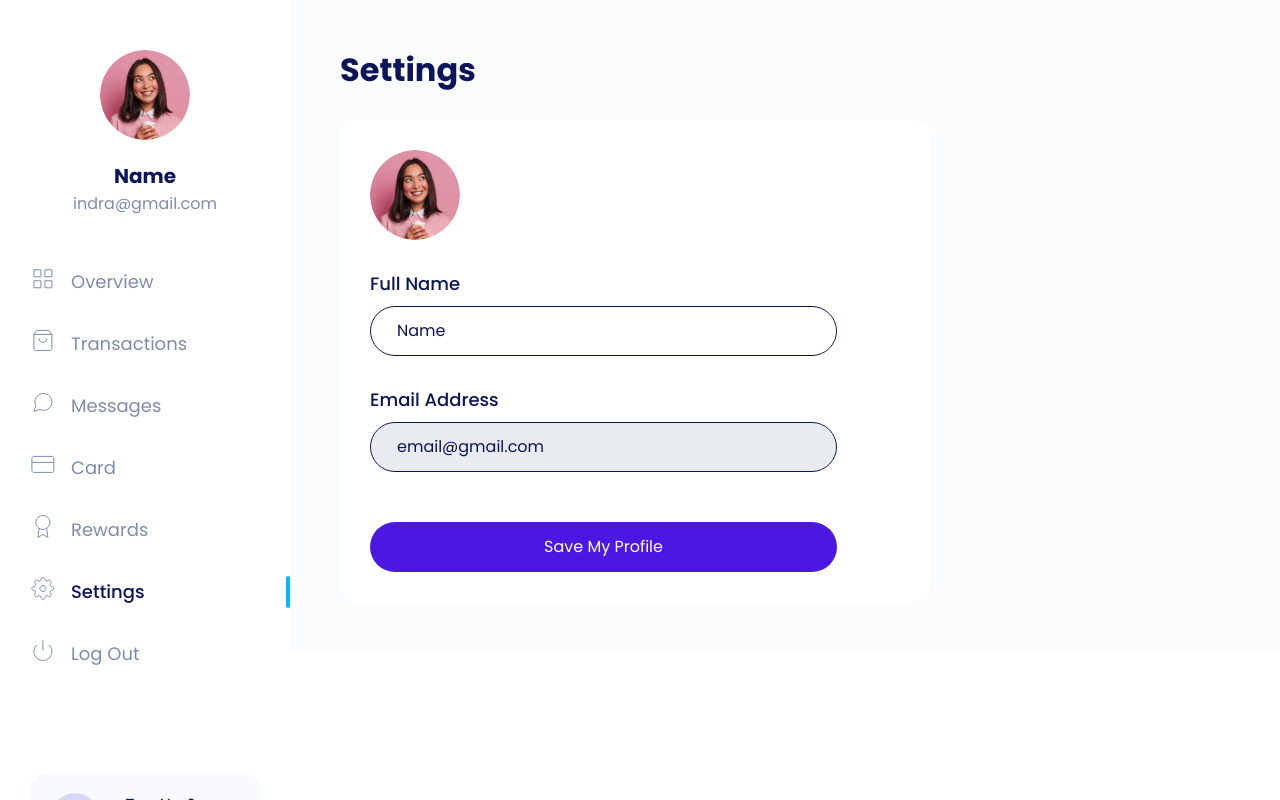
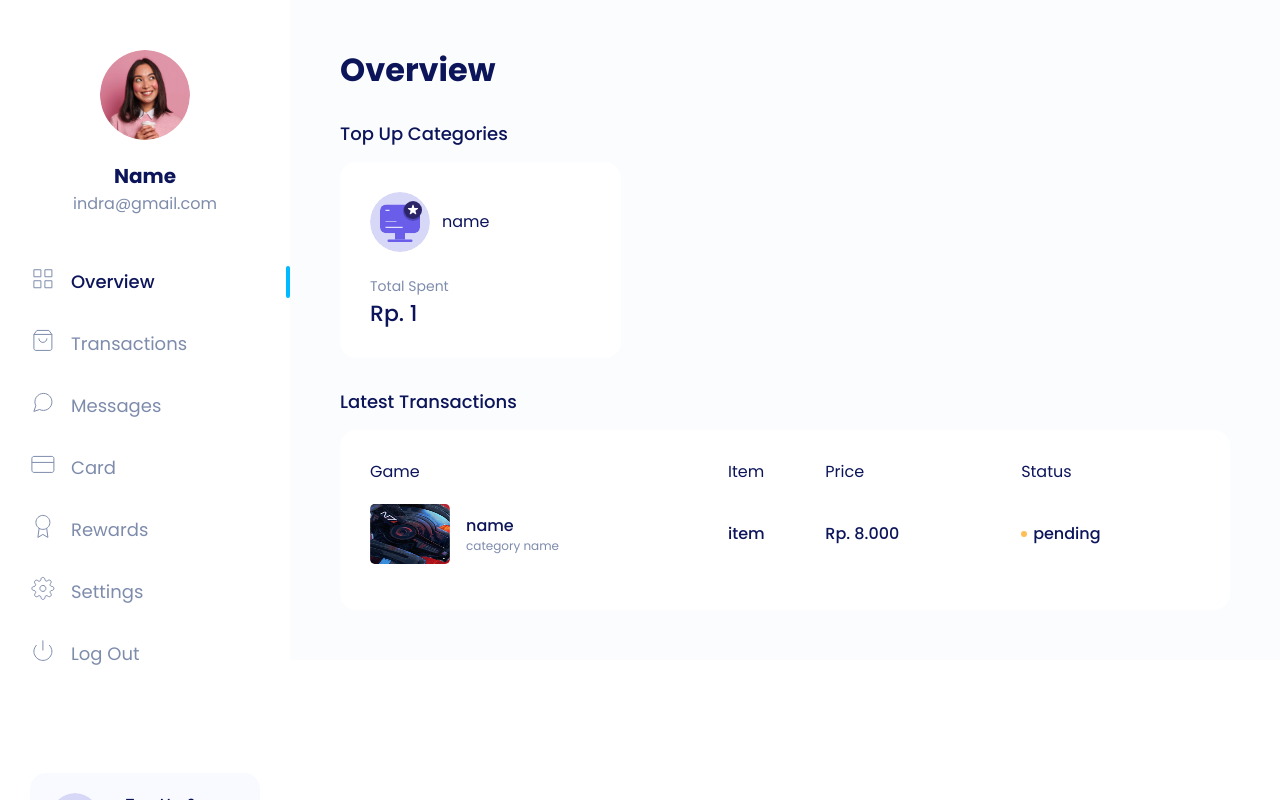
Before and after one commit to indrasz/storegg-nextjs, a Next.js app: page /member in a window 1280 px wide. Built offline with nearby package versions, Linux system fonts and the light colour scheme.

Commit message:
add member page

```diff
--- /dev/null
+++ b/components/organism/OverviewContent/Category/index.tsx
@@ -0,0 +1,37 @@
+import Image from "next/image";
+import { ReactNode } from "react";
+import NumberFormat from "react-number-format";
+
+interface CategoriProps {
+    children: ReactNode,
+    nominal: number,
+    icon: 'ic-desktop' | 'ic-mobile'
+}
+
+export default function Category(props: CategoriProps) {
+    const { children, nominal, icon } = props;
+    return (
+        <div className="col-lg-4 ps-15 pe-15 pb-lg-0 pb-4">
+            <div className="categories-card">
+                <div className="d-flex align-items-center mb-24">
+                    <Image src={`/icon/${icon}.svg`} width={60} height={60} />
+                    <p className="color-palette-1 mb-0 ms-12">
+                        {children}
+                    </p>
+                </div>
+                <div>
+                    <p className="text-sm color-palette-2 mb-1">Total Spent</p>
+                    <p className="text-2xl color-palette-1 fw-medium m-0">
+                        <NumberFormat
+                            value={nominal}
+                            prefix="Rp. "
+                            displayType="text"
+                            thousandSeparator="."
+                            decimalSeparator=","
+                        />
+                    </p>
+                </div>
+            </div>
+        </div>
+    );
+}
--- /dev/null
+++ b/components/organism/OverviewContent/TableRow/index.tsx
@@ -0,0 +1,66 @@
+import NumberFormat from "react-number-format";
+import cx from 'classnames';
+
+interface TableRowProps {
+    title: string;
+    categori: string;
+    item: string;
+    price: number;
+    status: string;
+    image: string;
+}
+export default function TableRow(props: TableRowProps) {
+  const {
+    title, categori, item, price, status, image,
+  } = props;
+  const statusClass = cx({
+    'float-start icon-status': true,
+    pending: status === 'pending',
+    success: status === 'success',
+    failed: status === 'failed',
+  });
+    return (
+        <tr className="align-middle">
+            <th scope="row">
+                <img
+                    className="float-start rounded-3 me-3 mb-lg-0 mb-3"
+                    src={image}
+                    width={80}
+                    height={60}
+                    alt="game thumb"
+                />
+                <div className="game-title-header">
+                    <p className="game-title fw-medium text-start color-palette-1 m-0">
+                        {title}
+                    </p>
+                    <p className="text-xs fw-normal text-start color-palette-2 m-0">{categori}</p>
+                </div>
+            </th>
+            <td>
+                <p className="fw-medium color-palette-1 m-0">
+                    {item}
+                </p>
+            </td>
+            <td>
+                <p className="fw-medium text-start color-palette-1 m-0">
+                    <NumberFormat
+                        value={price}
+                        prefix="Rp. "
+                        displayType="text"
+                        thousandSeparator="."
+                        decimalSeparator=","
+                    />
+
+                </p>
+            </td>
+            <td>
+                <div>
+                    <span className={statusClass} />
+                    <p className="fw-medium text-start color-palette-1 m-0 position-relative">
+                        {status}
+                    </p>
+                </div>
+            </td>
+        </tr>
+    );
+}
--- /dev/null
+++ b/components/organism/OverviewContent/index.tsx
@@ -0,0 +1,48 @@
+import Category from "./Category";
+import TableRow from "./TableRow";
+
+export default function OverviewContent() {
+    return (
+        <main className="main-wrapper">
+            <div className="ps-lg-0">
+                <h2 className="text-4xl fw-bold color-palette-1 mb-30">Overview</h2>
+                <div className="top-up-categories mb-30">
+                    <p className="text-lg fw-medium color-palette-1 mb-14">Top Up Categories</p>
+                    <div className="main-content">
+                        <div className="row">
+                            <Category key={1} nominal={1} icon="ic-desktop">
+                                {'name'}
+                            </Category>
+                        </div>
+                    </div>
+                </div>
+                <div className="latest-transaction">
+                    <p className="text-lg fw-medium color-palette-1 mb-14">Latest Transactions</p>
+                    <div className="main-content main-content-table overflow-auto">
+                        <table className="table table-borderless">
+                            <thead>
+                                <tr className="color-palette-1">
+                                    <th className="text-start" scope="col">Game</th>
+                                    <th scope="col">Item</th>
+                                    <th scope="col">Price</th>
+                                    <th scope="col">Status</th>
+                                </tr>
+                            </thead>
+                            <tbody>
+                                <TableRow
+                                    key={1}
+                                    image={`/img/Thumbnail-1.png`}
+                                    title={'name'}
+                                    categori={'category name'}
+                                    item={`item`}
+                                    price={8000}
+                                    status={'pending'}
+                                />
+                            </tbody>
+                        </table>
+                    </div>
+                </div>
+            </div>
+        </main>
+    );
+}
--- a/pages/member/index.tsx
+++ b/pages/member/index.tsx
@@ -1,54 +1,12 @@
 import Input from "../../components/atoms/Input";
+import OverviewContent from "../../components/organism/OverviewContent";
 import SideBar from "../../components/organism/SideBar";
 
 export default function Member() {
     return (
-        <section className="edit-profile overflow-auto">
-            <SideBar activeMenu="settings" />
-            <main className="main-wrapper">
-                <div className="ps-lg-0">
-                    <h2 className="text-4xl fw-bold color-palette-1 mb-30">Settings</h2>
-                    <div className="bg-card pt-30 ps-30 pe-30 pb-30">
-                        <form action="">
-                            <div className="photo d-flex">
-                                <div className="image-upload">
-                                    <label htmlFor="avatar">
-                                        <img src={`/img/avatar-1.png`} alt="icon upload" width={90} height={90} style={{ borderRadius: '100%' }} />
-                                    </label>
-                                    <input
-                                        id="avatar"
-                                        type="file"
-                                        name="avatar"
-                                        accept="image/png, image/jpeg"
-                                    />
-                                </div>
-                            </div>
-                            <div className="pt-30">
-                                <Input
-                                    label="Full Name"
-                                    value="Name"
-                                />
-                            </div>
-                            <div className="pt-30">
-                                <Input label="Email Address" disabled value="email@gmail.com" />
-                            </div>
-                            {/* <div className="pt-30">
-                    <Input label="Phone" />
-                  </div> */}
-                            <div className="button-group d-flex flex-column pt-50">
-                                <button
-                                    type="button"
-                                    className="btn btn-save fw-medium text-lg text-white rounded-pill"
-                                >
-                                    Save My Profile
-                                </button>
-                            </div>
-                        </form>
-
-                    </div>
-
-                </div>
-            </main>
+        <section className="overview overflow-auto">
+          <SideBar activeMenu="overview" />
+          <OverviewContent />
         </section>
-    );
+      );
 }
```
